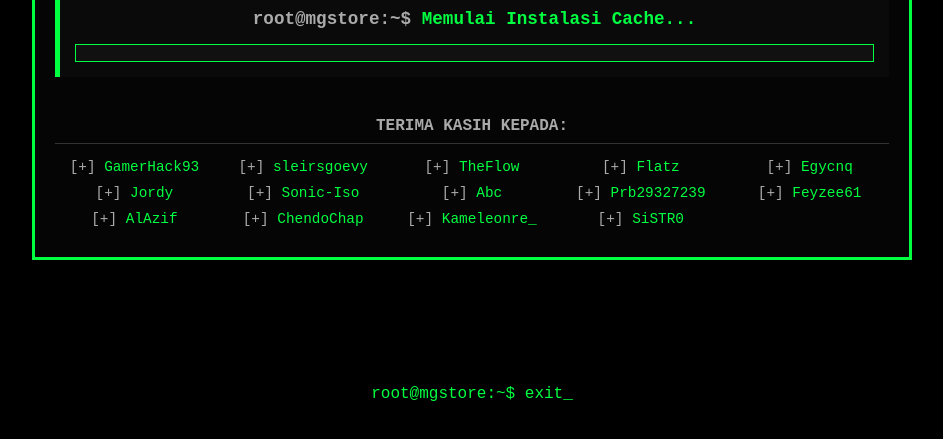
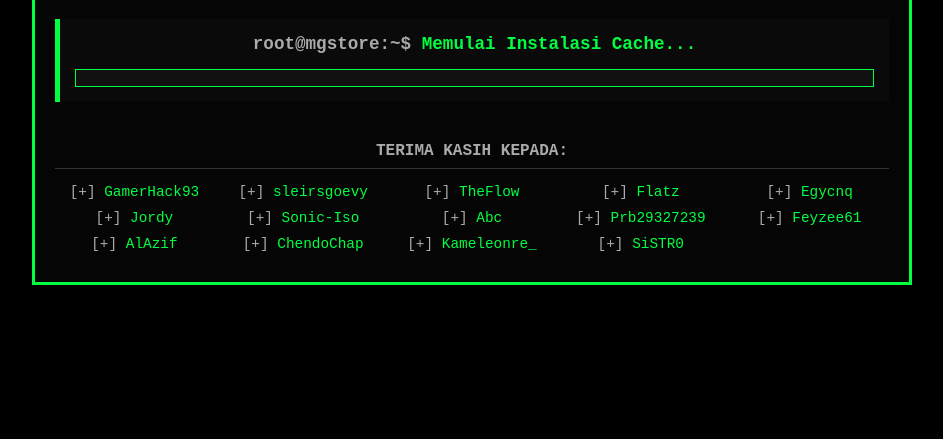
Before and after one commit to MGstore96/Test2, a plain HTML site: page cacheslopkit.html in a window 1280 px wide. Shown: the part 409-848 px from the top of the page, without its empty margins (168-1111 px from the left). Drawn offline with Linux system fonts and the light colour scheme.

Commit message:
update cacheslopkit.html

```diff
--- a/cacheslopkit.html
+++ b/cacheslopkit.html
@@ -96,10 +96,5 @@ if (window.applicationCache) {
         </div>
     </div>
 </div>
-
-<footer>
-    <p>root@mgstore:~$ exit_</p>
-</footer>
-
 </body>
 </html>
```
